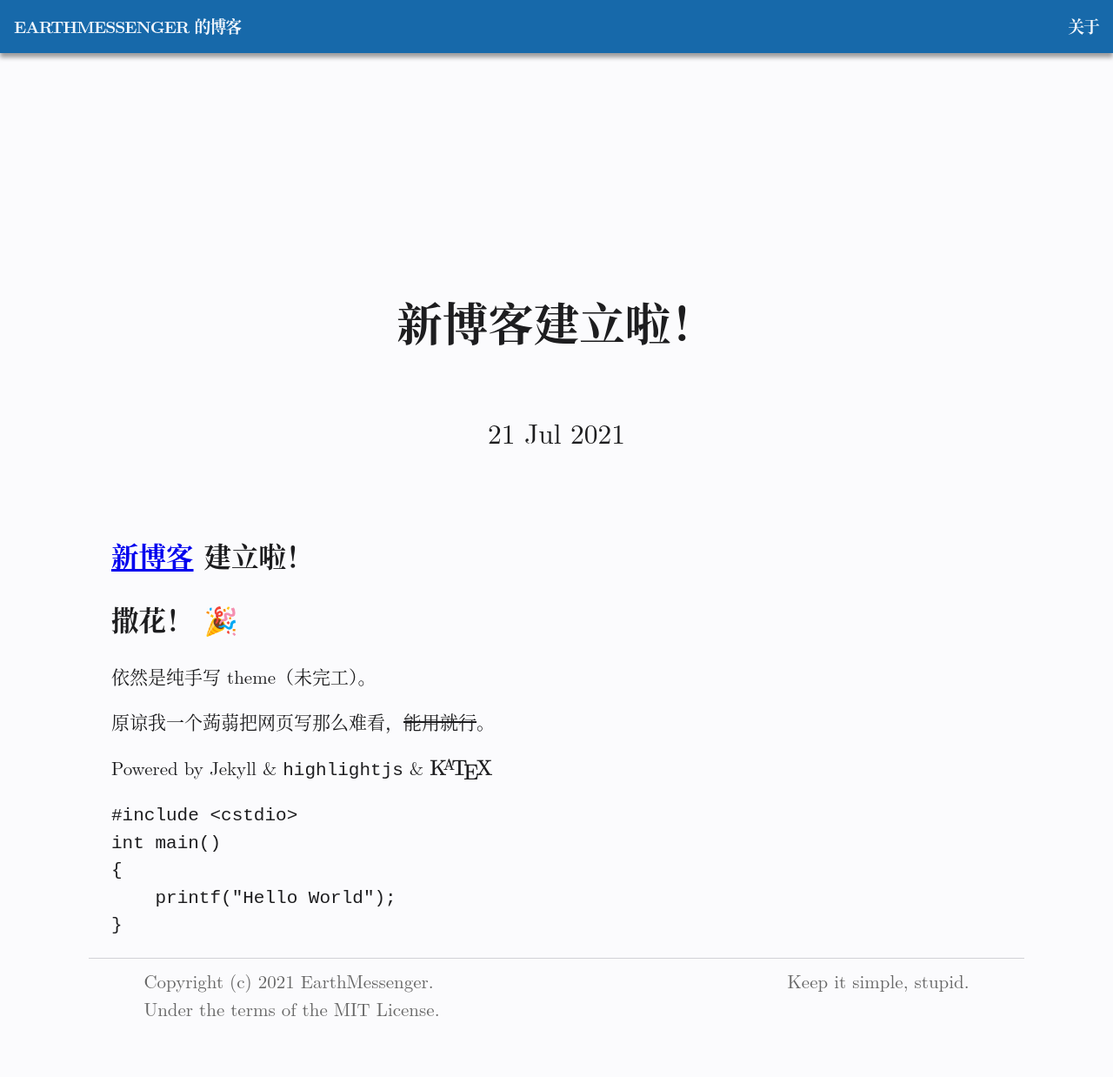
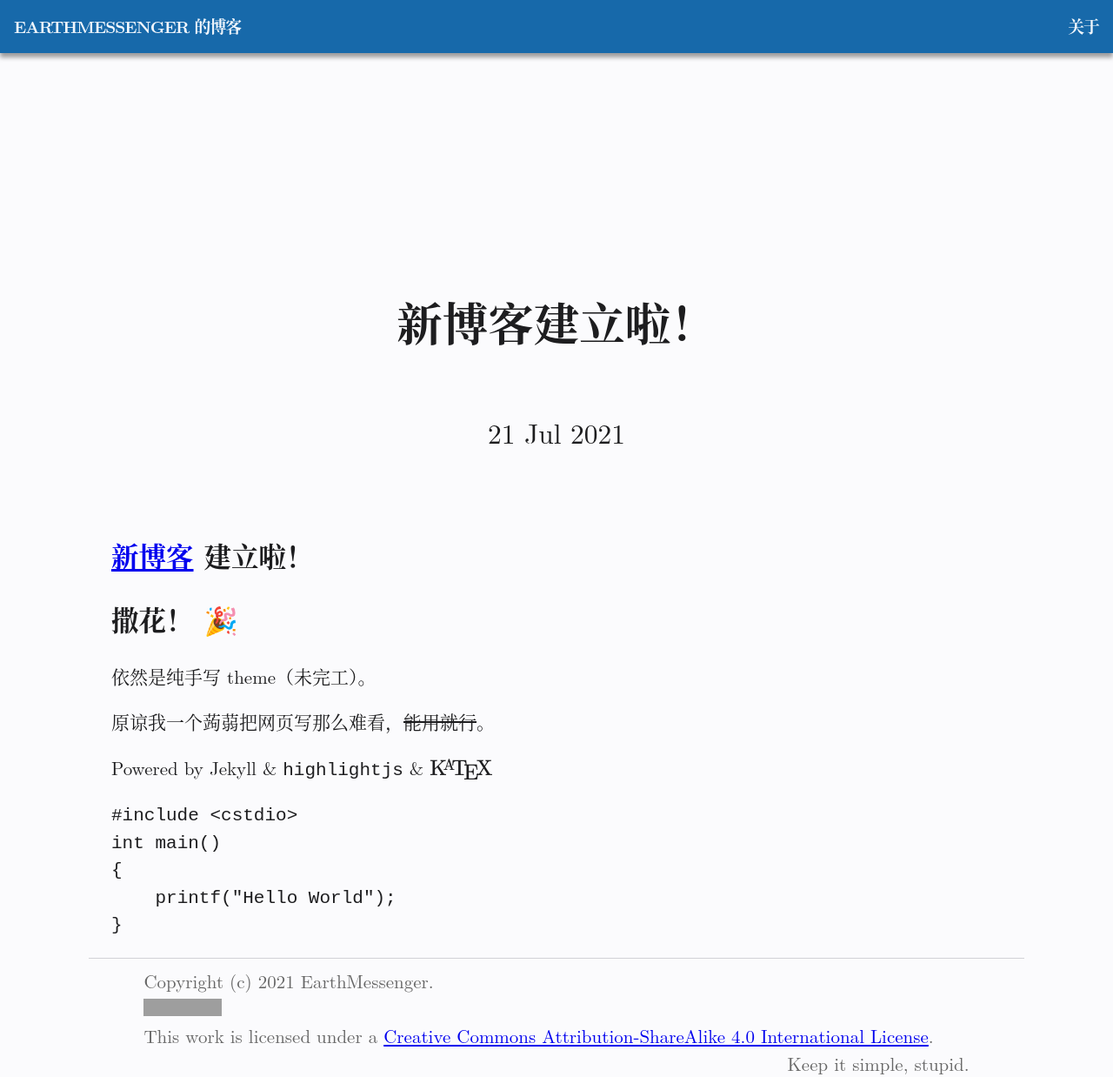
Before and after one commit to EarthMessenger/blog.earthmessenger.xyz, a Jekyll site: the page built from _posts/2021-7-21-new-blog.md, in a window 1280 px wide. Shown: the whole page at 87% size. Built offline with Jekyll 4.4.1, drawn with Linux system fonts in a browser that asks for light colours; nearby versions of some CDN libraries; a style sheet for code colours, icons or effects is not loaded; before the commit the page ends 1175 px from its top, so only the background shows below that; grey boxes are pictures that could not be loaded.

Commit message:
style: 更改 `license`, `readme`

```diff
--- a/_includes/footer.html
+++ b/_includes/footer.html
@@ -1,7 +1,7 @@
 <footer>
     <span id="copyright" class="float-left">
         Copyright (c) 2021 EarthMessenger. <br />
-        Under the terms of the MIT License.
+        <a rel="license" href="http://creativecommons.org/licenses/by-sa/4.0/"><img alt="Creative Commons License" style="border-width:0" src="https://i.creativecommons.org/l/by-sa/4.0/88x31.png" /></a><br />This work is licensed under a <a rel="license" href="http://creativecommons.org/licenses/by-sa/4.0/">Creative Commons Attribution-ShareAlike 4.0 International License</a>.
     </span>
     <span id="description" class="float-right">{{ site.description }}</span>
 </footer>
--- a/_sass/footer.scss
+++ b/_sass/footer.scss
@@ -1,5 +1,3 @@
-@use "theme.scss";
-
 footer {
     margin-left: 8%;
     margin-right: 8%;
```
Also changed, not shown: README.md, 1 other file.
